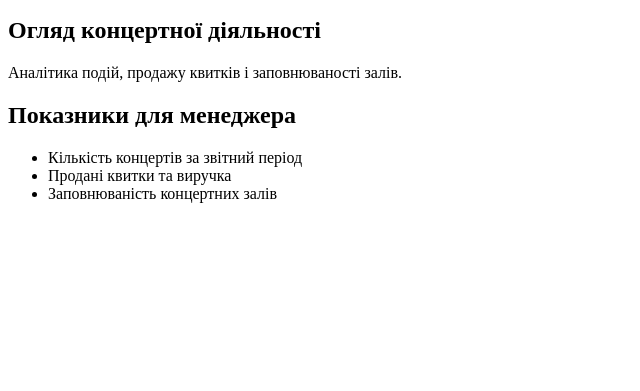
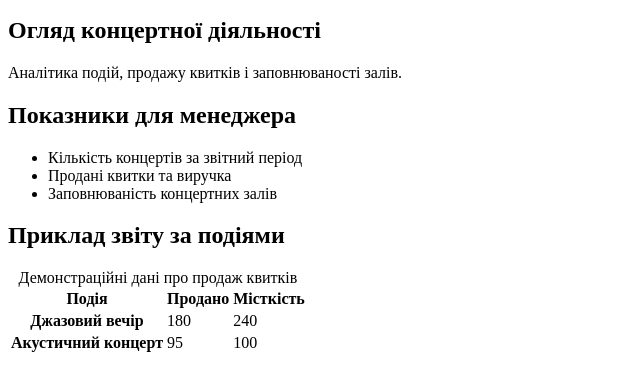
Before and after one commit to ashanengl-del/SCENA-Lab4, a plain HTML site: page index.html in a window 1280 px wide. Shown: the part 101-492 px from the top of the page, without its empty margins (0-640 px from the left). Drawn offline with Linux system fonts and the light colour scheme.

Commit message:
Add ticket sales report table

```diff
--- a/index.html
+++ b/index.html
@@ -21,6 +21,17 @@
         <li>Заповнюваність концертних залів</li>
       </ul>
     </section>
+    <section>
+      <h2>Приклад звіту за подіями</h2>
+      <table>
+        <caption>Демонстраційні дані про продаж квитків</caption>
+        <thead><tr><th scope="col">Подія</th><th scope="col">Продано</th><th scope="col">Місткість</th></tr></thead>
+        <tbody>
+          <tr><th scope="row">Джазовий вечір</th><td>180</td><td>240</td></tr>
+          <tr><th scope="row">Акустичний концерт</th><td>95</td><td>100</td></tr>
+        </tbody>
+      </table>
+    </section>
   </main>
 </body>
 </html>
```
